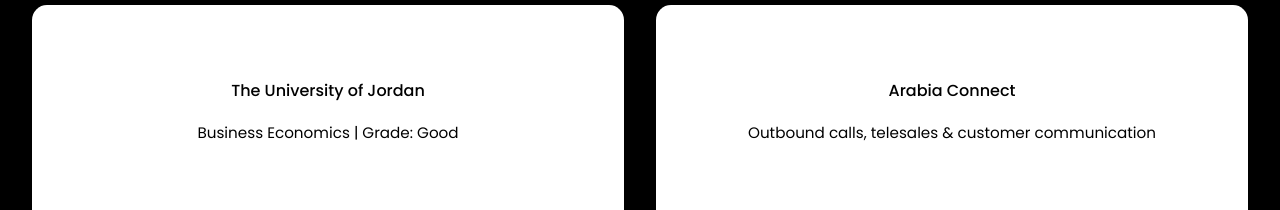
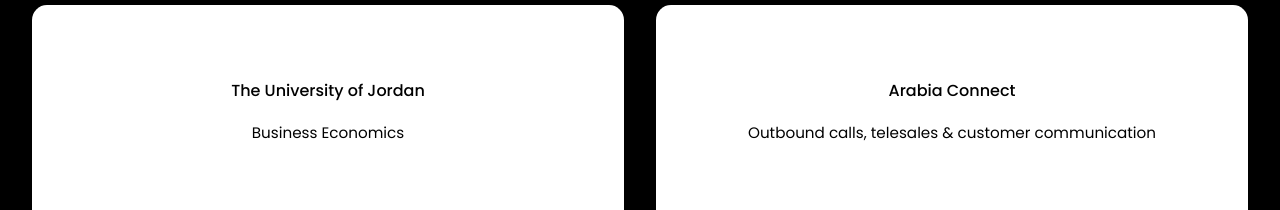
Before and after one commit to portfliome/portfolio, a React (Vite) app: page / in a window 1280 px wide. Shown: the part 2440-2650 px from the top of the page. Built offline with nearby package versions, Linux system fonts and the light colour scheme.

Commit message:
Update vite config and fix GitHub Pages path

```diff
--- a/src/Componants/Education/Education.jsx
+++ b/src/Componants/Education/Education.jsx
@@ -7,7 +7,7 @@
       id: 1,
       title: 'Bachelor Degree',
       subtitle: 'The University of Jordan',
-      details: 'Business Economics | Grade: Good',
+      details: 'Business Economics',
       period: '2019 - 2023'
     },
     {
```
